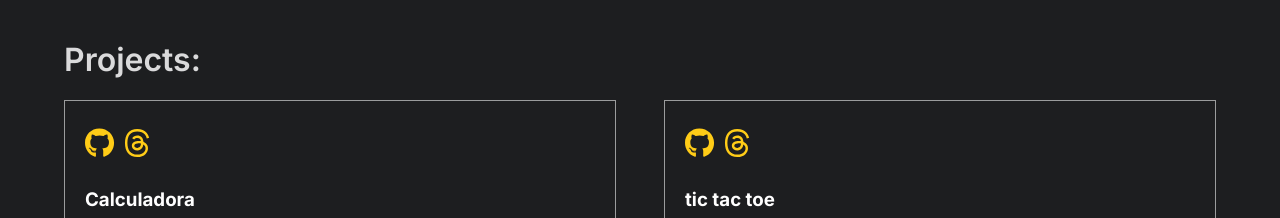
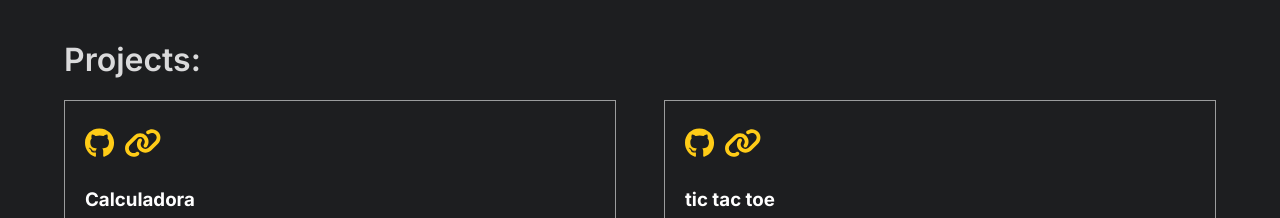
Before and after one commit to Mauricio-Chiapetta/my-portfolio, a Next.js app: page / in a window 1280 px wide. Shown: the part 1700-1918 px from the top of the page. Built offline with nearby package versions, Linux system fonts and the light colour scheme.

Commit message:
novos pacotes fontAwesome adicionados

```diff
--- a/package.json
+++ b/package.json
@@ -10,6 +10,7 @@
   },
   "dependencies": {
     "@fortawesome/free-brands-svg-icons": "^6.5.2",
+    "@fortawesome/free-solid-svg-icons": "^6.6.0",
     "@fortawesome/react-fontawesome": "^0.2.0",
     "next": "14.2.1",
     "react": "^18",
--- a/src/app/components/Projects.jsx
+++ b/src/app/components/Projects.jsx
@@ -1,8 +1,10 @@
 import { projectData } from './data.js';
 import {
     faGithub,
-    faThreads
+
 } from "@fortawesome/free-brands-svg-icons";
+
+import{faLink} from "@fortawesome/free-solid-svg-icons"// pacote novo de icones adicionado
 import { FontAwesomeIcon } from "@fortawesome/react-fontawesome";
 import Image from "next/image";
 
@@ -17,9 +19,8 @@ const Projects = () => {
 
                             <div className="small-icons">
                                 <a href={project.gitHubLink} target='blank'> <FontAwesomeIcon icon={faGithub} /></a>
-                                <a href={project.liveDemo} target='blank'><FontAwesomeIcon icon={faThreads}/></a>
-                                {/* icone ta errado */}
-                                {/* colocar imagem do projeto */}
+                                <a href={project.liveDemo} target='blank'><FontAwesomeIcon icon={faLink} /></a>
+
 
 
                             </div>
```
Also changed, not shown: 1 other file (tests, documents, lock files or other folders).
